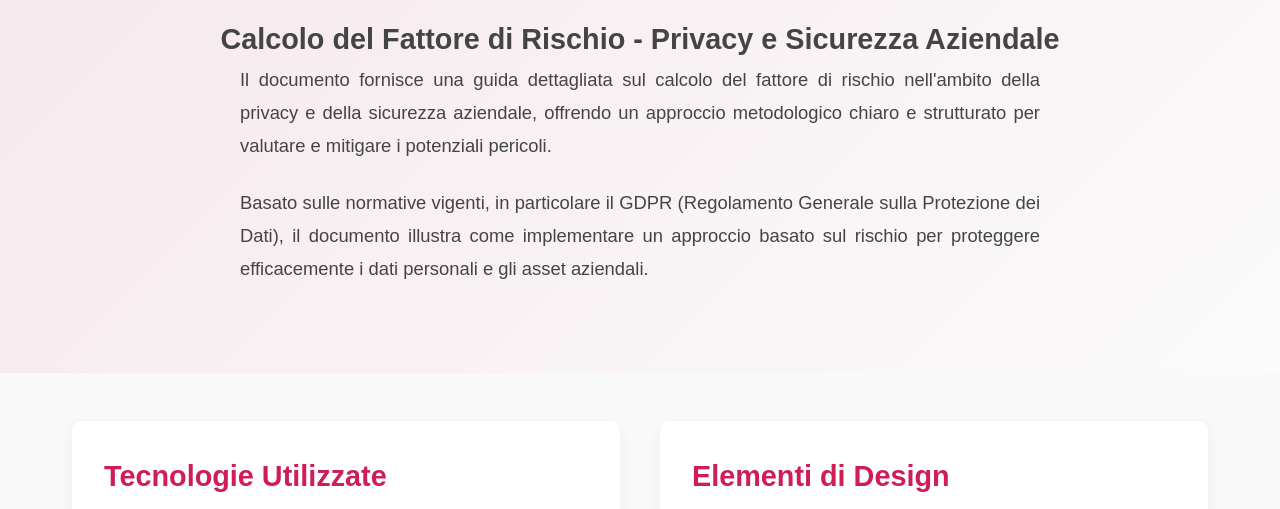
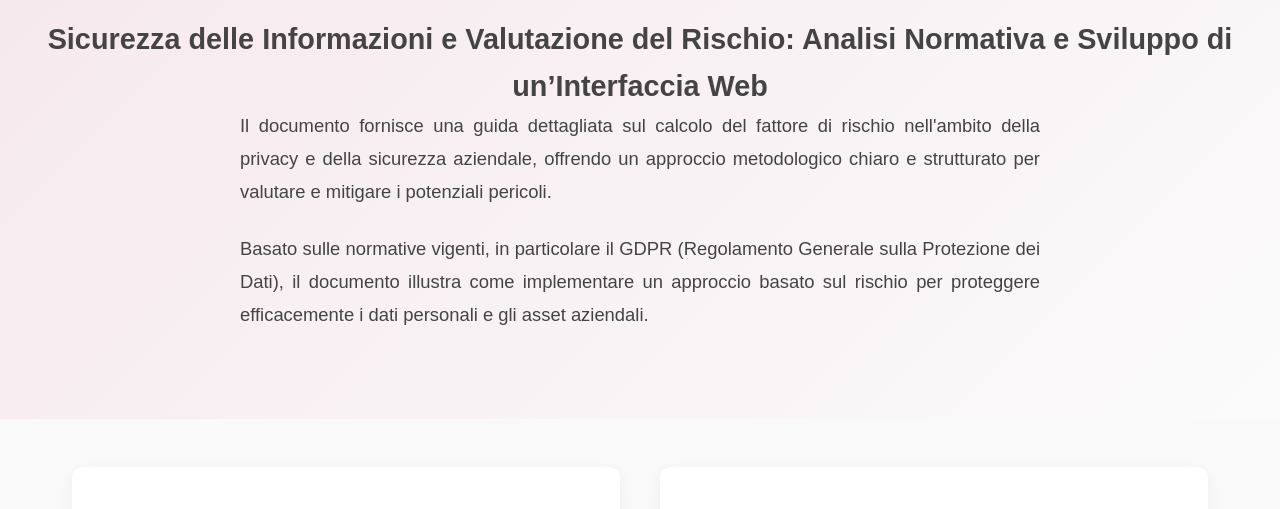
Before and after one commit to Mai1Lab/Project-work, a plain HTML site: page index.html in a window 1280 px wide. Shown: the part 254-763 px from the top of the page. Drawn offline with Linux system fonts and the light colour scheme.

Commit message:
Cambio testo h2

```diff
--- a/index.html
+++ b/index.html
@@ -35,7 +35,7 @@
         <!-- SEZIONE HERO -->
         <section class="hero">
             <h1>Benvenuto nel Mio Progetto</h1>
-            <h2>Calcolo del Fattore di Rischio - Privacy e Sicurezza Aziendale</h2>
+            <h2>Sicurezza delle Informazioni e Valutazione del Rischio: Analisi Normativa e Sviluppo di un’Interfaccia Web</h2>
             <p>
                 Il documento fornisce una guida dettagliata sul calcolo del fattore di rischio nell'ambito della privacy e della sicurezza aziendale, offrendo un approccio metodologico chiaro e strutturato per valutare e mitigare i potenziali pericoli.
             </p>
```
